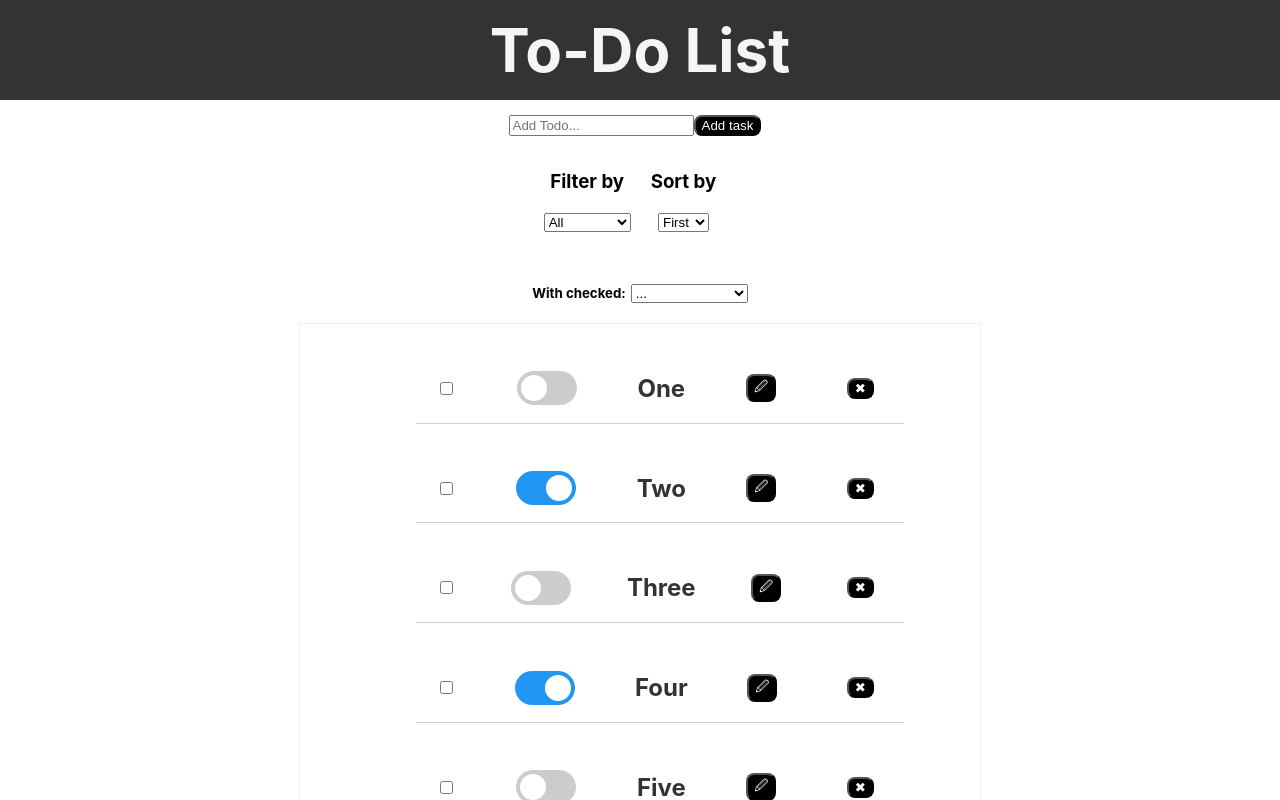
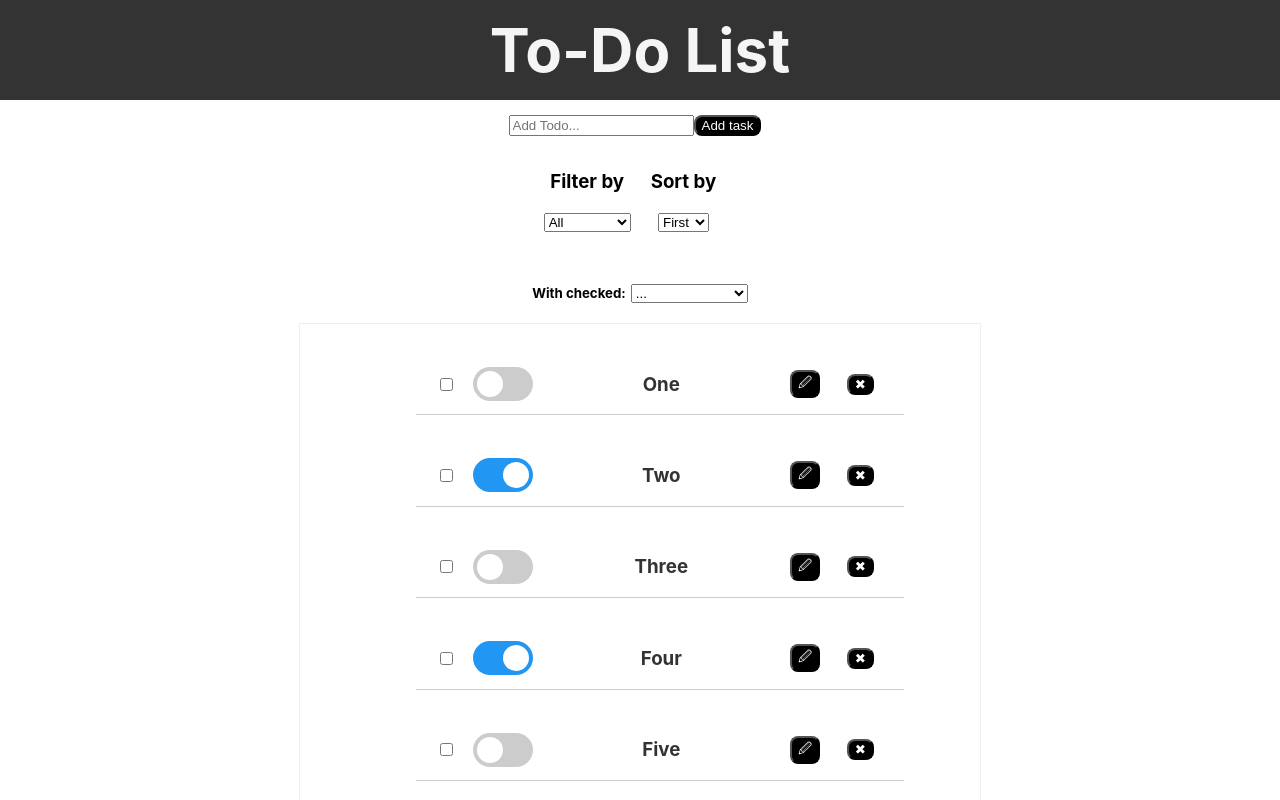
Before and after one commit to pe7r/project, a React (Create React App) app: page / in a window 1280 px wide. Shown: the top 800 px of the page. Built offline with nearby package versions, Linux system fonts and the light colour scheme.

Commit message:
Added css styles for title in item form (April 3) #3

```diff
--- a/src/components/ToDoItem/Forms/FormForItem.js
+++ b/src/components/ToDoItem/Forms/FormForItem.js
@@ -25,7 +25,7 @@ class FormForItem extends React.Component {
 				/>
 				<span className="slider round"></span>
 				</label>
-				<h2 onDoubleClick={handleClickEdit}> { item.title } </h2>
+				<h3 onDoubleClick={handleClickEdit}> { item.title } </h3>
 				<button onClick={handleClickEdit}
 						className="todo-item__button"> 🖉 </button>
 				<button className="todo-item__button"
--- a/src/components/ToDoItem/ToDoItem.css
+++ b/src/components/ToDoItem/ToDoItem.css
@@ -9,7 +9,7 @@
 }
 
 .todo-item h3 {
-    width: 10em;
+    width: 50%;
     word-wrap: break-word;
 }
 
```
